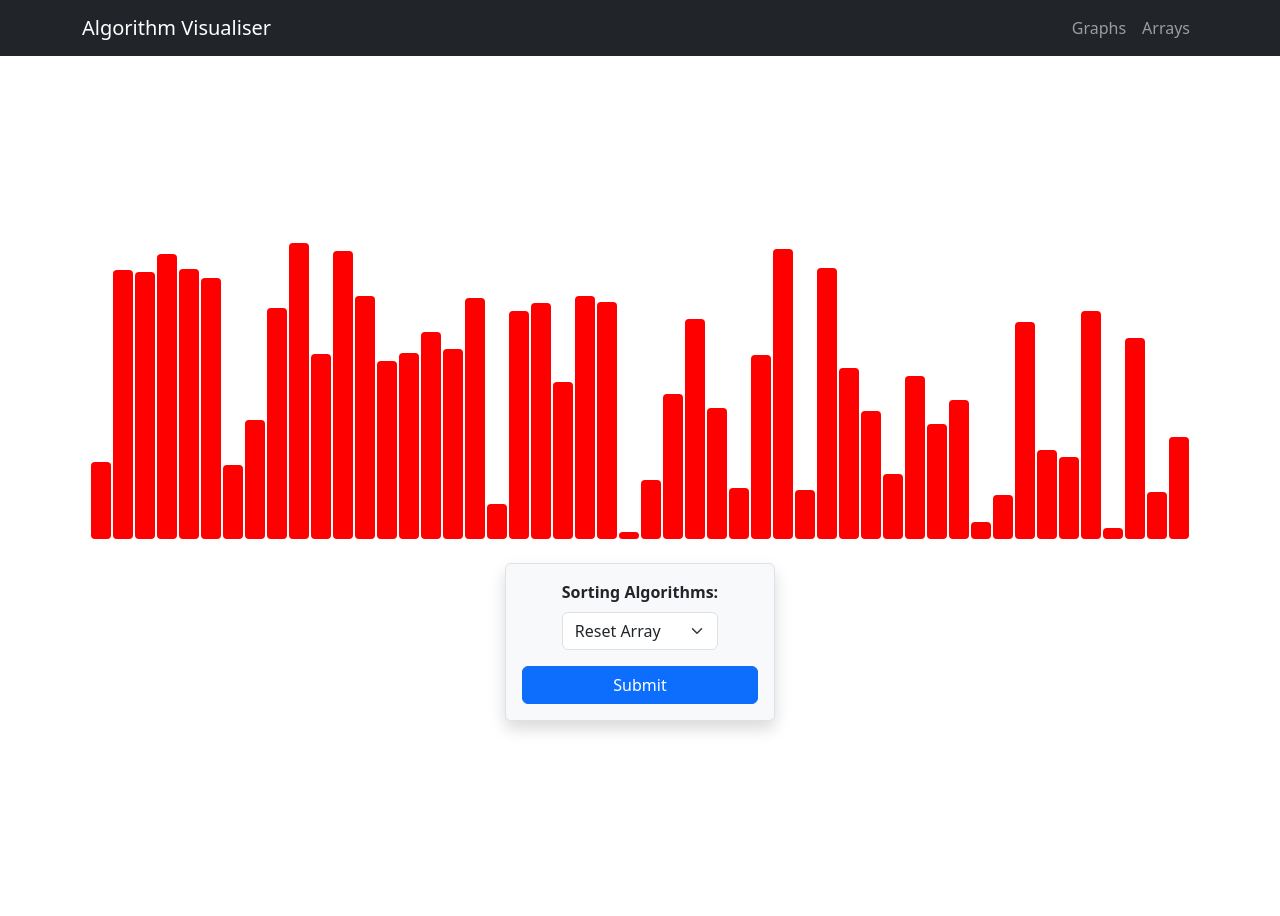
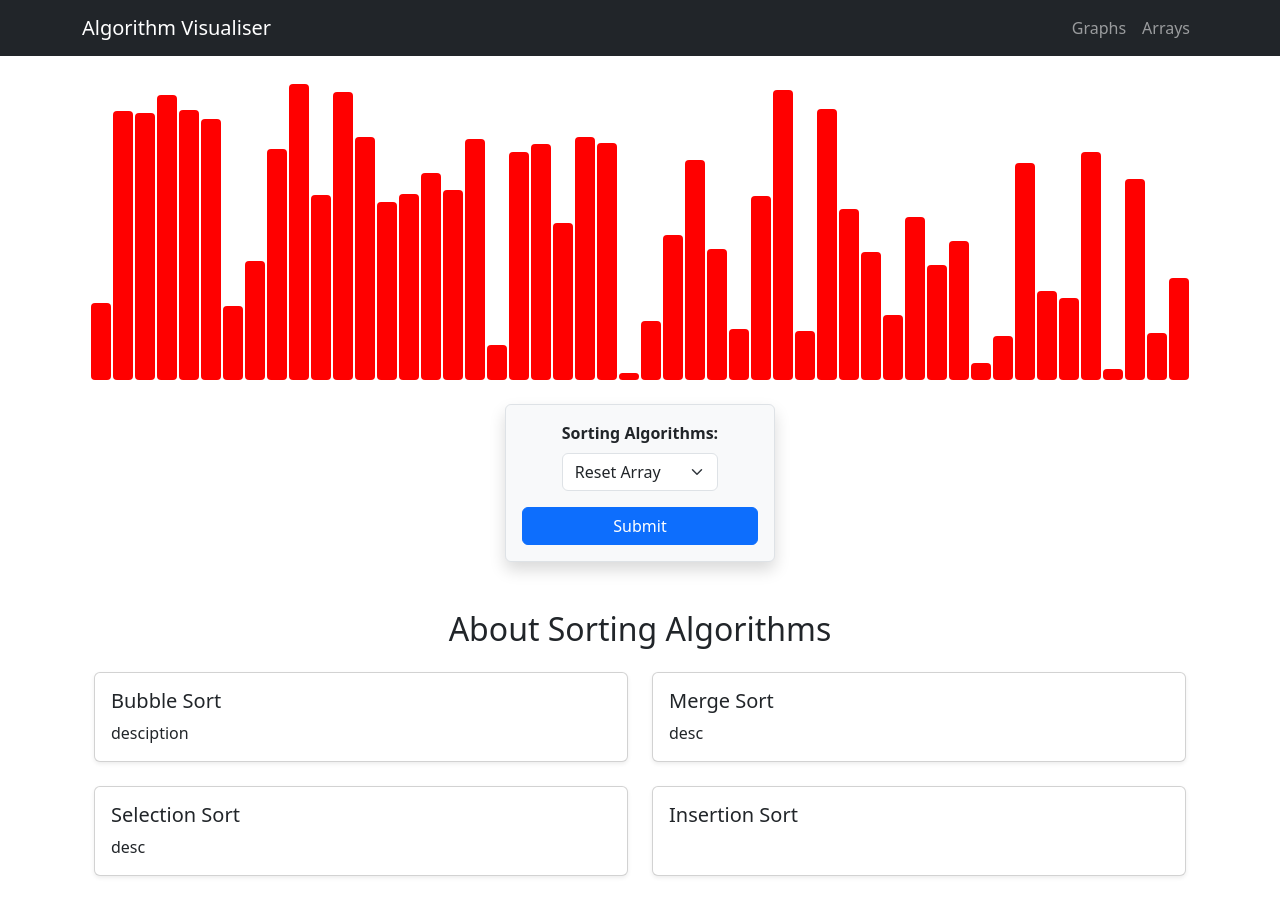
Before and after one commit to GaelGil/algorithm-visualizer, a React (Create React App) app: page /array in a window 1280 px wide. Shown: the top 916 px of the page. Built offline with nearby package versions, Linux system fonts and the light colour scheme; the HTML template or start-up script is replaced by a standard one.

Commit message:
added about info section for sorting algorthms

```diff
--- a/src/pages/array/Arrays.jsx
+++ b/src/pages/array/Arrays.jsx
@@ -8,6 +8,24 @@ import './Arrays.css';
 const ANIMATION_SPEED_MS = 5;
 const PRIMARY_COLOR = 'green';
 const SECONDARY_COLOR = 'red';
+const algorithmsInfo = [
+  {
+    name: 'Bubble Sort',
+    description: `desciption`,
+  },
+  {
+    name: 'Merge Sort',
+    description: `desc`,
+  },
+  {
+    name: 'Selection Sort',
+    description: `desc`,
+  },
+  {
+    name: 'Insertion Sort',
+    description: ``,
+  },
+];
 
 const Arrays = () => {
   const [array, setArray] = useState([]);
@@ -59,6 +77,9 @@ const Arrays = () => {
       }
     return animations.length*ANIMATION_SPEED_MS;
   };
+
+
+
 
   const handleSubmit = (event) => {
     let method = algorithm;
@@ -123,6 +144,23 @@ const Arrays = () => {
         <input className='btn btn-primary w-100' type='submit' value='Submit' disabled={button} />
       </form>
     </div>
+
+    <div className="container mt-5">
+      <h2 className="mb-4 text-center">About Sorting Algorithms</h2>
+      <div className="row">
+        {algorithmsInfo.map((algo, index) => (
+          <div className="col-md-6 mb-4" key={index}>
+            <div className="card h-100 shadow-sm">
+              <div className="card-body">
+                <h5 className="card-title">{algo.name}</h5>
+                <p className="card-text">{algo.description}</p>
+              </div>
+            </div>
+          </div>
+        ))}
+      </div>
+    </div>
+
   </div>
 
   );
--- a/src/pages/graphs/graphAlgorithms/astar.js
+++ b/src/pages/graphs/graphAlgorithms/astar.js
@@ -6,10 +6,8 @@ export function ASTAR(grid, start, destination) {
     priorityQueue.enqueue({ node: start, path: [start], cost: heuristic(start, destination)}); // add start node with cost being heuristic value
     let expanded = []; // expanded nodes (nodes that weve checked all neighbors)
 
-
     while (!priorityQueue.isEmpty()) {
         let { node, path, cost } = priorityQueue.dequeue(); // get the node, its path, and cost from the front of the priority queue
-
         if (node.toString() === destination.toString()) { // if node is destination
             return { status: "found", path, cost, expanded }; // return found, path, cost, and expanded.
         }
```
